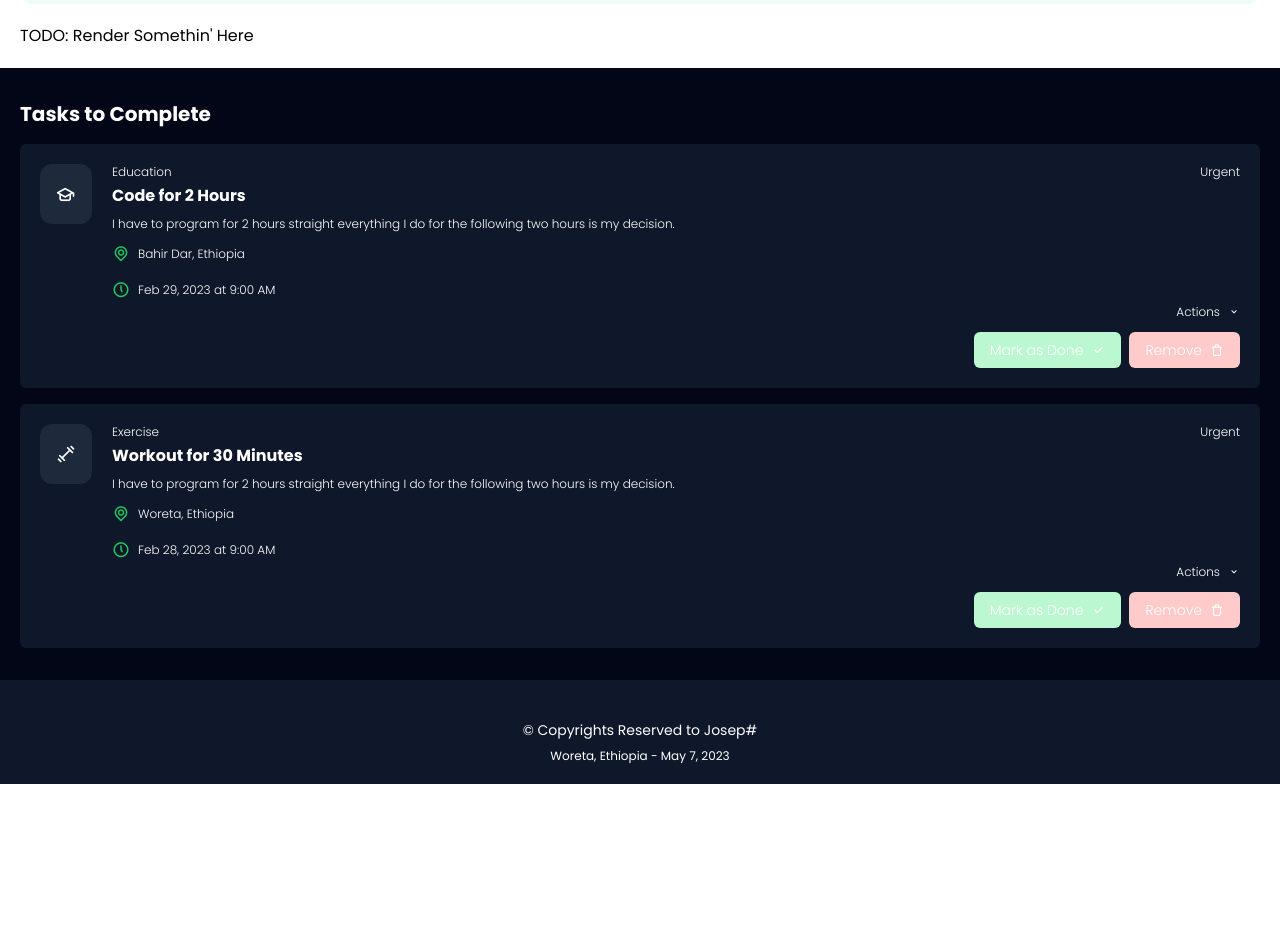
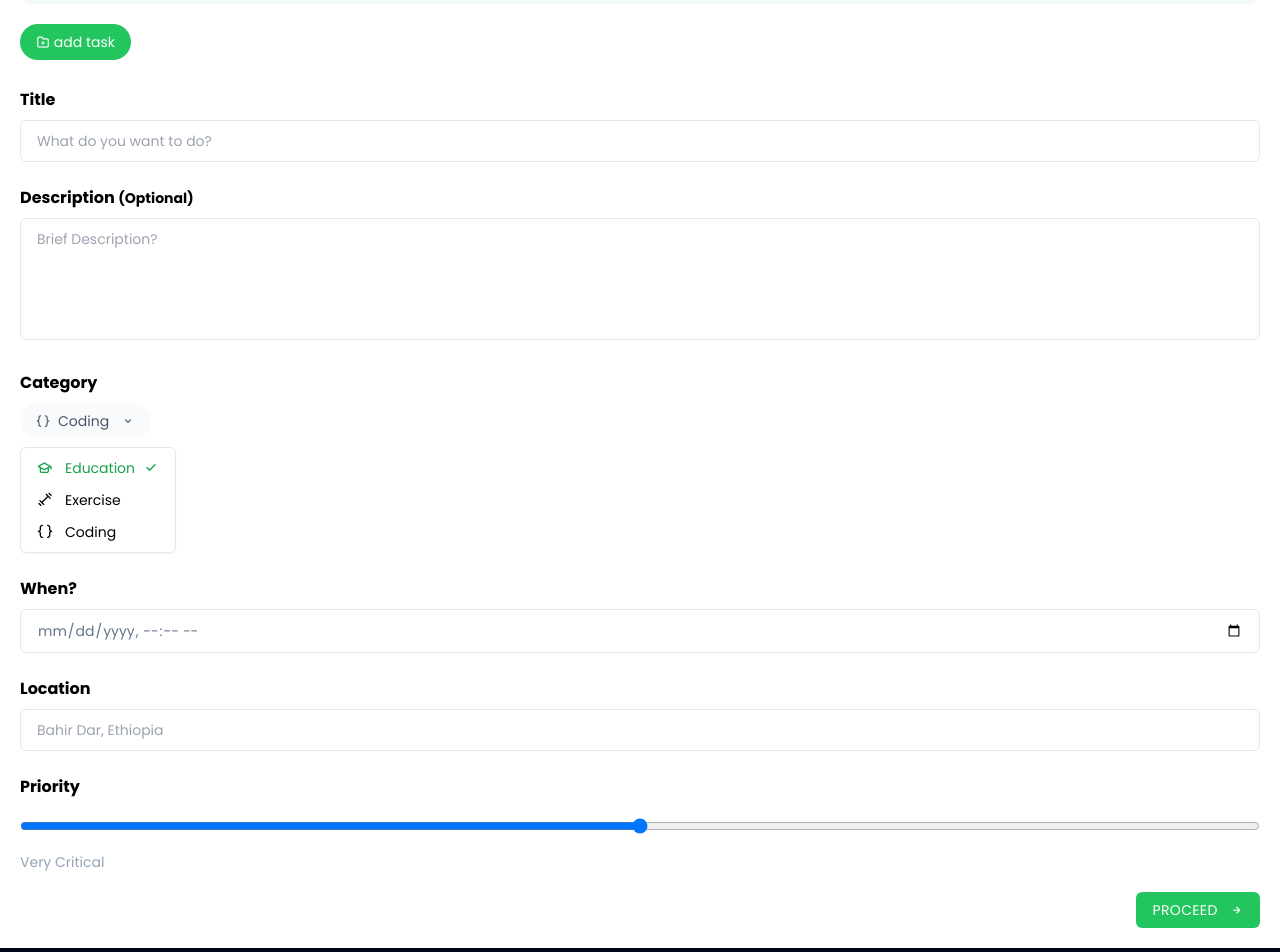
Before and after one commit to josephcodes8/doit-now-v-2, a React (Vite) app: page / in a window 1280 px wide. Shown: the part 180-1132 px from the top of the page. Before the commit the page ends 964 px from the top, so only its background shows below. Built offline with nearby package versions, Linux system fonts and the light colour scheme.

Commit message:
finished up the alter task section

```diff
--- a/src/components/AlterTasks.jsx
+++ b/src/components/AlterTasks.jsx
@@ -1,11 +1,89 @@
-import { Input, Button, Select, TextArea } from "./atoms"
+import { Input, Button, Select, TextArea } from "./atoms";
 
 const AlterTasks = () => {
   return (
-    <section className="m-5">
-      <h1>TODO: Render Somethin' Here</h1>
+    <section className="m-5 flex flex-col">
+      <Button
+        {...{
+          label: "add task",
+          iconComesFirst: true,
+          isFullyRounded: true,
+          additionalClass: "self-start mb-4",
+        }}
+      >
+        <span className="uil-folder-plus"></span>
+      </Button>
+
+      <div className="mt-3">
+        <label className="font-bold">Title</label>
+        <Input
+          {...{
+            placeholder: "What do you want to do?",
+            additionalClass: "mt-2",
+          }}
+        />
+      </div>
+      <div className="mt-6">
+        <label className="font-bold">
+          Description <span className="text-sm font-slate-300">(Optional)</span>
+        </label>
+        <TextArea
+          {...{
+            placeholder: "Brief Description?",
+            additionalClass: "mt-2",
+          }}
+        />
+      </div>
+      <div className="mt-6">
+        <label className="font-bold">Category </label>
+        <Select
+          {...{
+            additionalClass: "mt-4",
+          }}
+        />
+      </div>
+      <div className="mt-6">
+        <label className="font-bold">When? </label>
+        <Input
+          {...{
+            type: "datetime-local",
+            additionalClass: "mt-2",
+          }}
+        />
+      </div>
+      <div className="mt-6">
+        <label className="font-bold">Location </label>
+        <Input
+          {...{
+            type: "text",
+            placeholder: "Bahir Dar, Ethiopia",
+            additionalClass: "mt-2",
+          }}
+        />
+      </div>
+      <div className="mt-6">
+        <label className="font-bold">Priority </label>
+        <Input
+          {...{
+            type: "range",
+            placeholder: "Bahir Dar, Ethiopia",
+            additionalClass: "mt-2",
+          }}
+        />
+        <p className="text-sm text-slate-400">Very Critical</p>
+      </div>
+
+      <Button
+        {...{
+          label: "Proceed",
+          isUppercase: true,
+          additionalClass: "mt-5 ml-auto",
+        }}
+      >
+        <i className="uil-arrow-right ml-3"></i>
+      </Button>
     </section>
-  )
-}
+  );
+};
 
-export default AlterTasks
+export default AlterTasks;
--- a/src/components/Notification.jsx
+++ b/src/components/Notification.jsx
@@ -6,7 +6,7 @@ const Notification = () => {
       <img src={successIcon} alt="" width={50} />
       <div>
         <h1 className="text-xl font-bold mb-2 text-green-900">Successfull</h1>
-        <p className="text-xls md:text-base text-gray-500">
+        <p className="text-sm md:text-base text-gray-500">
           You successfully added a task
         </p>
       </div>
--- a/src/components/Task.jsx
+++ b/src/components/Task.jsx
@@ -1,9 +1,9 @@
-import { Categories } from "../data"
-import { Button } from "../components/atoms"
+import { Categories } from "../data";
+import { Button } from "../components/atoms";
 
 const Task = (props) => {
-  const { id, urgency, title, description, location, time } = props
-  const { label, icon } = Categories[id]
+  const { id, urgency, title, description, location, time } = props;
+  const { label, icon } = Categories[id];
 
   return (
     <div className="bg-slate-900 mt-4 text-white rounded-md flex items-start gap-x-5 p-5">
@@ -30,7 +30,7 @@ const Task = (props) => {
         </button>
         <div className="flex mt-3">
           <div className="ml-auto">
-            <Button {...{ label: "Mark as Done", variant: "primary_alt" }}>
+            <Button {...{ label: "Done", variant: "primary_alt" }}>
               <span className="uil-check ml-2"></span>
             </Button>
             <Button
@@ -46,7 +46,7 @@ const Task = (props) => {
         </div>
       </div>
     </div>
-  )
-}
+  );
+};
 
-export default Task
+export default Task;
--- a/src/components/atoms/Button.jsx
+++ b/src/components/atoms/Button.jsx
@@ -7,20 +7,21 @@ const Button = (props) => {
     variant = "primary", // default, primary, primary_alt, secondary, secondary_alt
     additionalClass, //used to add custom styling to a specific instance
     children, // the icon
-  } = props
+  } = props;
 
   let button_type = {
-    primary: "bg-green-500 hover:bg-green-400 focus:ring-green-500/50",
+    primary:
+      "bg-green-500 hover:bg-green-400 focus:ring-green-500/50 text-white ",
     primary_alt:
       "bg-green-200 hover:bg-green-200/85 focus:ring-green-200/50 text-slate-800",
-    secondary: "bg-red-500 hover:bg-red-400 focus:ring-red-500/50",
+    secondary: "bg-red-500 hover:bg-red-400 focus:ring-red-500/50 text-white ",
     secondary_alt:
       "bg-red-200 hover-bg-red-200/85 focus:ring-red-200/50 text-slate-800",
-  }
+  };
 
   return (
     <button
-      className={`text-sm md:text-md px-4 py-1.5 md:py-2 whitespace-nowrap text-white focus:ring-2 transition-all duration-300 ${
+      className={`text-sm md:text-md px-4 py-1.5 md:py-2 whitespace-nowrap focus:ring-2 transition-all duration-300 ${
         button_type[variant]
       } ${isFullyRounded ? "rounded-full" : "rounded-md"} ${additionalClass} ${
         isUppercase && "uppercase tracking-wide"
@@ -30,10 +31,10 @@ const Button = (props) => {
       {label}
       {!iconComesFirst && children} {/* displays the icon after the label*/}
     </button>
-  )
-}
+  );
+};
 
-export default Button
+export default Button;
 
 /*
 
--- a/src/components/atoms/Input.jsx
+++ b/src/components/atoms/Input.jsx
@@ -1,7 +1,7 @@
 const Input = (props) => {
   const {
     id,
-    type,
+    type = "text", // default = textfield
     placeholder,
     isFullyRounded = false,
     additionalClass = "",
--- a/src/components/atoms/Select.jsx
+++ b/src/components/atoms/Select.jsx
@@ -1,9 +1,8 @@
-import { useState } from "react"
-import { Categories } from "../../data"
+import { Categories } from "../../data";
 
 const Select = () => {
   return (
-    <div className="relative mt-1 flex flex-col items-start">
+    <div className="relative mt-2 flex flex-col items-start">
       <button className="text-sm rounded-full text-slate-600 bg-slate-100/50 focus:ring-1 hover:bg-slate-200 transition-colors focus:ring-green-500 px-4 py-1 md:py-1.5 lg:py-2">
         <span className={`mr-2 ${Categories[2].icon}`}></span>
         {Categories[2].label}
@@ -29,7 +28,7 @@ const Select = () => {
         ))}
       </ul>
     </div>
-  )
-}
+  );
+};
 
-export default Select
+export default Select;
```
